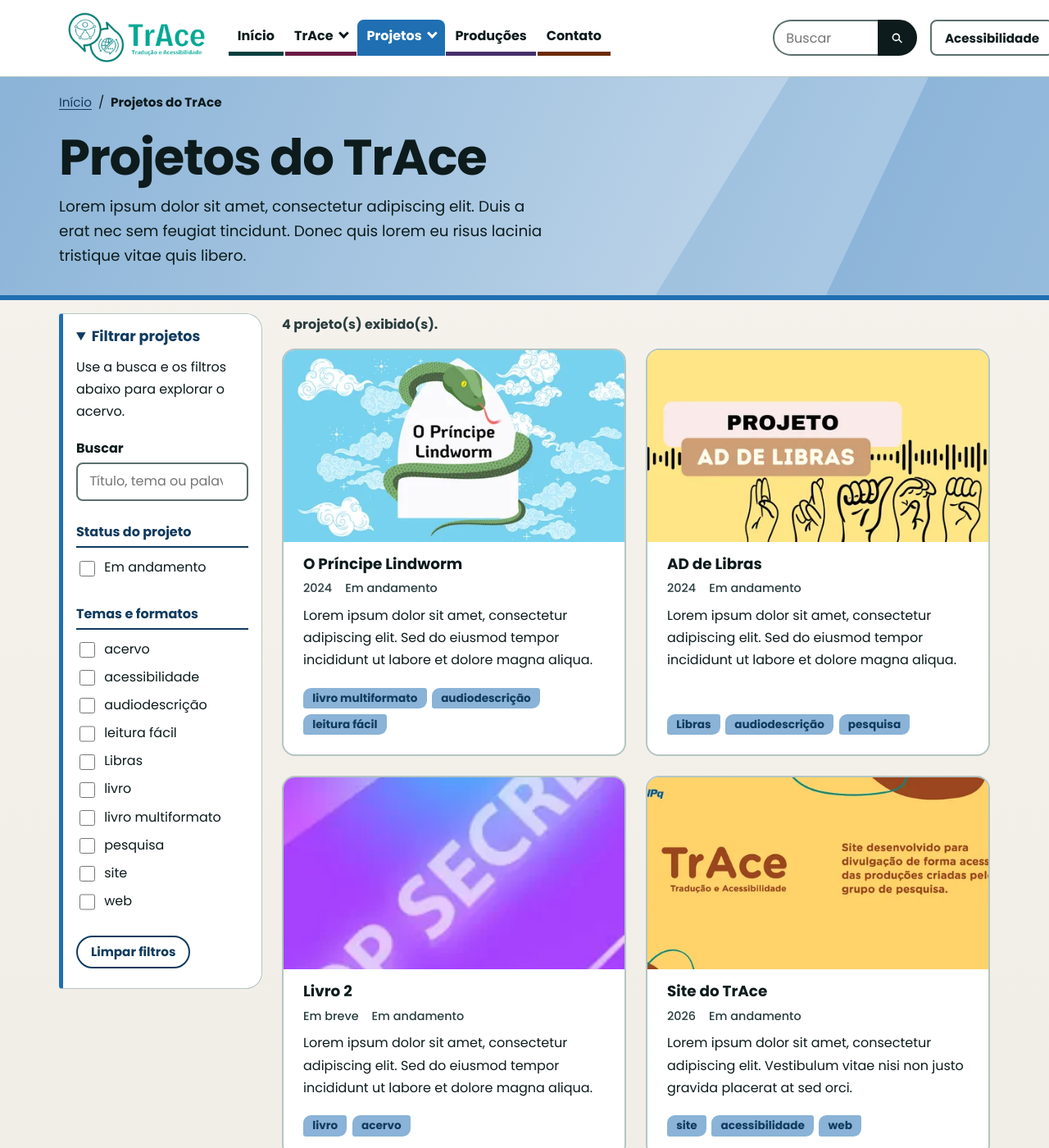
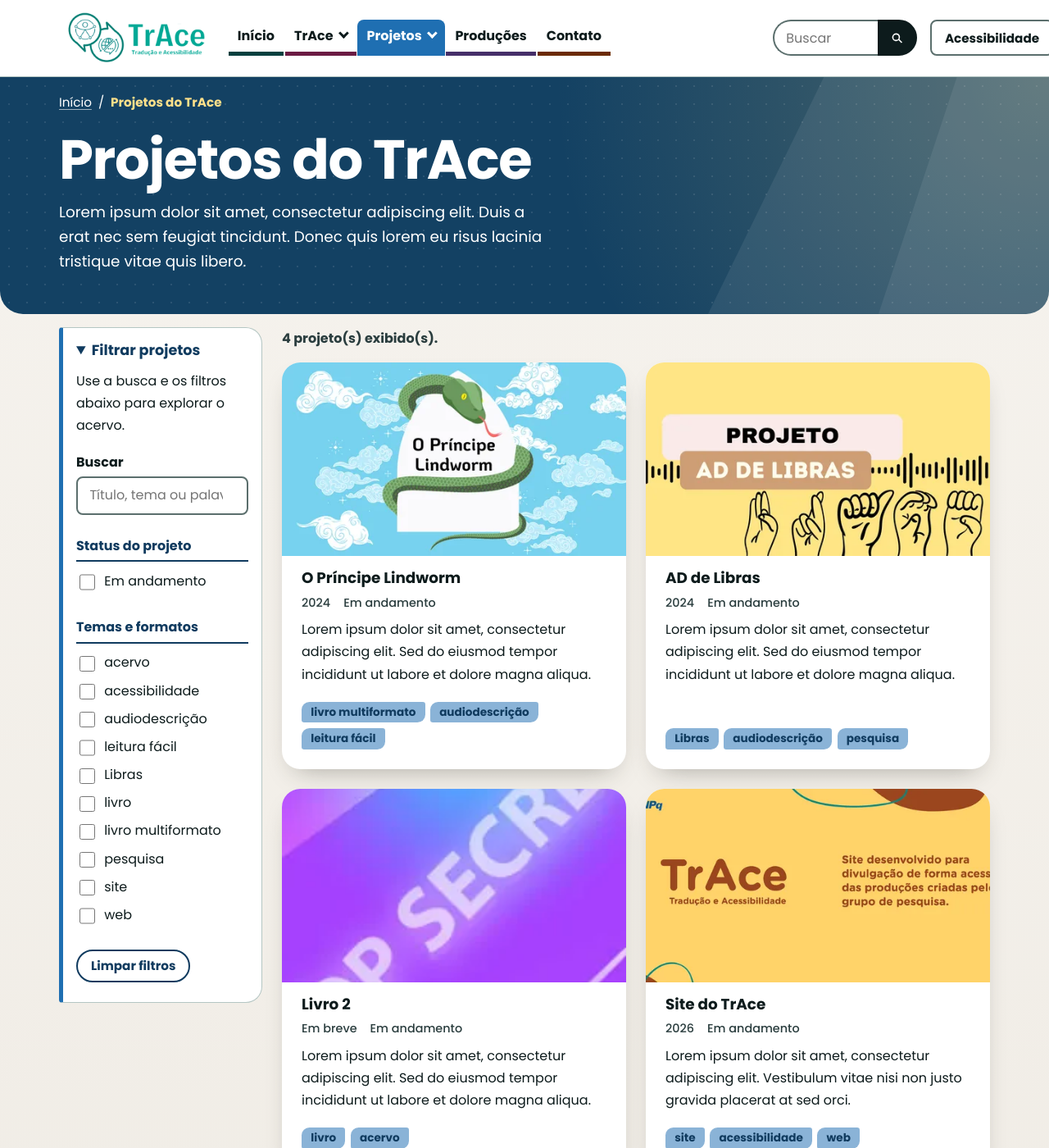
Before and after one commit to Niuuzinho/site-trace-teste, a Jekyll site: the page built from projetos.html, in a window 1280 px wide and 1400 px high. Shown: the whole window at 82% size. Built offline with Jekyll 4.4.1, drawn with Linux system fonts in a browser that asks for light colours.

Commit message:
Visual moderno nas páginas internas: faixa escura na cor da página e cartões arredondados
Co-Authored-By: Claude Sonnet 5.5 <noreply@anthropic.com>
Claude-Session: https://claude.ai/code/session_01AbHHXVauvBZ2sfPmWDepMS

```diff
--- a/assets/css/main.css
+++ b/assets/css/main.css
@@ -1121,6 +1121,34 @@ html[data-contraste="alto"] .ficha-card, html[data-contraste="alto"] .filtros, h
 html[data-contraste="alto"] .bloco-colado { border: 2px solid var(--tinta); }
 html[data-contraste="alto"] .bloco-colado > .caixa { border: 0; border-top: 6px solid var(--tinta); }
 @media (min-width: 56em) { html[data-contraste="alto"] .bloco-colado-lado > .caixa { border-top: 0; border-left: 6px solid var(--tinta); } }
+/* ---- Visual "moderno" nas faixas de título das páginas internas (mesma linguagem da abertura da inicial) ----
+   Faixa escura = versão funda da cor da própria página, com pontinhos e brilho amarelo; título grande em branco. */
+.faixa-titulo:not(.abertura) {
+  --fx: color-mix(in srgb, var(--t-forte) 48%, #07171a);
+  background-color: var(--fx);
+  background-image:
+    radial-gradient(circle at 100% 0, rgb(255 224 138 / 0.24) 0, rgb(255 224 138 / 0) 46%),
+    radial-gradient(rgb(255 255 255 / 0.10) 1.5px, transparent 1.5px);
+  background-size: auto, 22px 22px;
+  color: #fff;
+  border-bottom: 0;
+  border-radius: 0 0 var(--mod-raio-faixa, 1.75rem) var(--mod-raio-faixa, 1.75rem);
+  padding: var(--e2) 0 var(--e7);
+}
+.faixa-titulo:not(.abertura)::before { background: #fff; opacity: 0.07; width: min(34%, 26rem); }
+.faixa-titulo:not(.abertura)::after { background: #fff; opacity: 0.07; width: min(18%, 13rem); }
+.faixa-titulo:not(.abertura) h1 { color: #fff; font-size: clamp(2.3rem, 1.3rem + 4.2vw, 4.2rem); }
+.faixa-titulo:not(.abertura) .subtitulo { color: #ffe08a; font-weight: 600; }
+.faixa-titulo:not(.abertura) .lead { color: #fff; font-weight: 400; }
+.faixa-titulo:not(.abertura) .migalhas { color: #fff; }
+.faixa-titulo:not(.abertura) .migalhas a { color: #fff; text-decoration-color: rgb(255 255 255 / 0.6); }
+.faixa-titulo:not(.abertura) .migalhas [aria-current="page"] { color: #ffe08a; }
+.faixa-titulo:not(.abertura) :focus-visible { outline-color: #fff; box-shadow: 0 0 0 3px #0d1b1c; }
+html[data-contraste="alto"] .faixa-titulo:not(.abertura) { background-color: #000; background-image: none; border-bottom: 4px solid #fff; border-radius: 0; }
+/* cartões mais arredondados, sem borda, com sombra suave (como na inicial) */
+.cartao { border: 0; border-radius: 1.4rem; box-shadow: 0 0.9rem 2rem -1rem rgb(40 40 30 / 0.4); }
+.cartao:hover { box-shadow: 0 1.3rem 2.4rem -1rem rgb(40 40 30 / 0.5); }
+html[data-contraste="alto"] .cartao { border: 2px solid var(--tinta); box-shadow: none; }
 html[data-contraste="alto"] .faixa-titulo { background-image: none; border-bottom-color: var(--tinta); }
 html[data-contraste="alto"] .faixa-titulo::before, html[data-contraste="alto"] .faixa-titulo::after,
 html[data-contraste="alto"] .pessoa .cartao-img::before, html[data-contraste="alto"] .pessoa .cartao-img::after,
```
Also changed, not shown: CLAUDE.md (+2 -1 lines).
